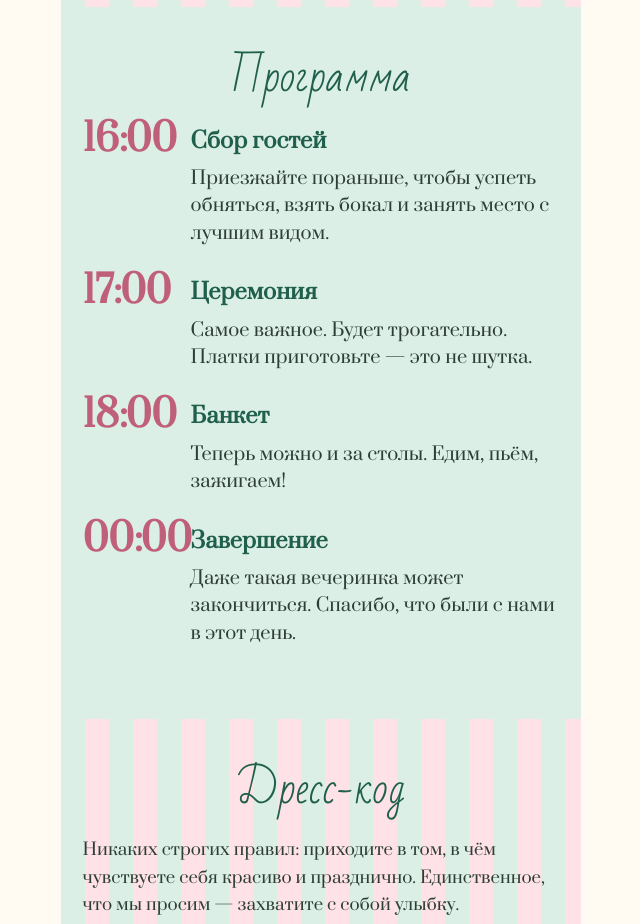
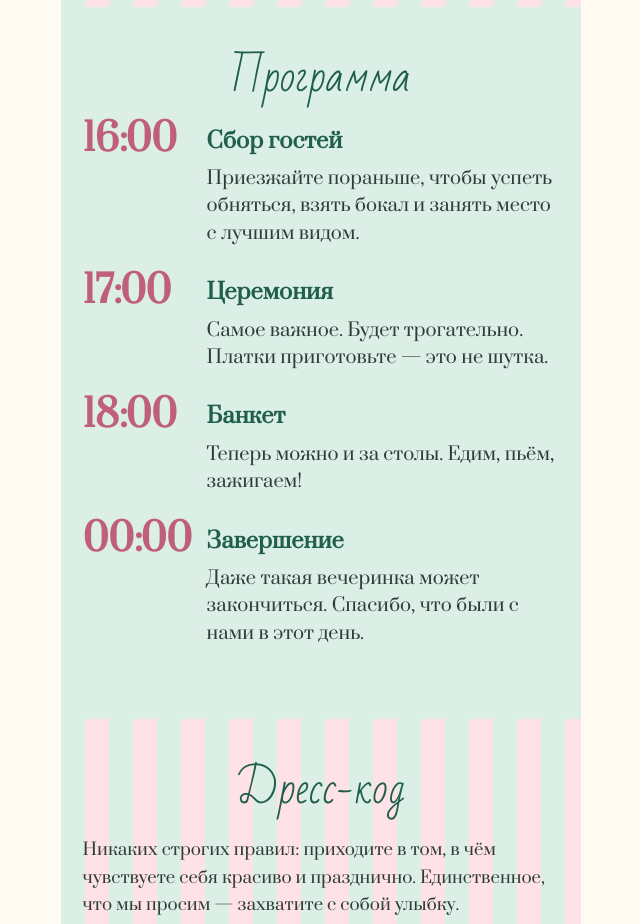
Before and after one commit to dspavlov2103-blip/wedding-invite, a website: page public/index.html in a window 1280 px wide. Shown: the part 3100-4024 px from the top of the page, without its empty margins (319-959 px from the left). Drawn offline with Linux system fonts and the light colour scheme.

Commit message:
Увеличить отступ между временем и текстом в программе
Co-authored-by: Cursor <cursoragent@cursor.com>

```diff
--- a/public/css/style.css
+++ b/public/css/style.css
@@ -420,7 +420,7 @@ a {
 .timeline li {
   position: relative;
   margin-bottom: 1.75rem;
-  padding-left: 6.75rem;
+  padding-left: 7.75rem;
   opacity: 0;
   transform: translateY(16px);
   transition: opacity 0.6s ease, transform 0.6s ease;
@@ -442,6 +442,7 @@ a {
   left: 0;
   top: -0.15rem;
   width: 6.25rem;
+  margin-right: 1rem;
   font-weight: 700;
   font-size: clamp(1.85rem, 7vw, 2.35rem);
   line-height: 1;
```
